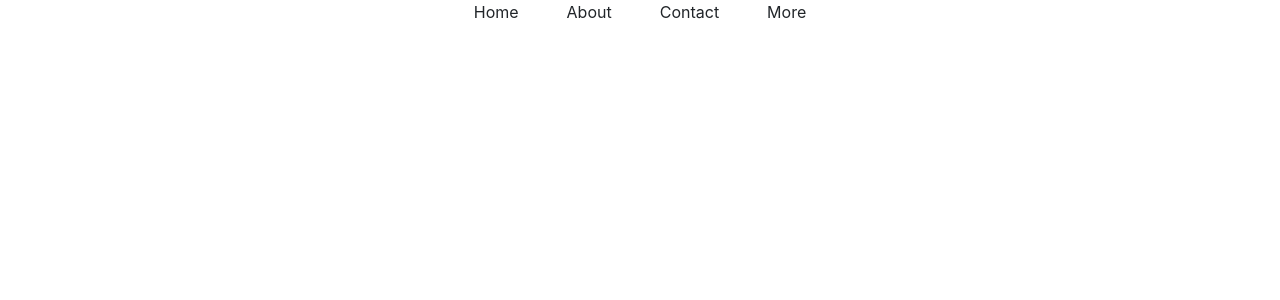
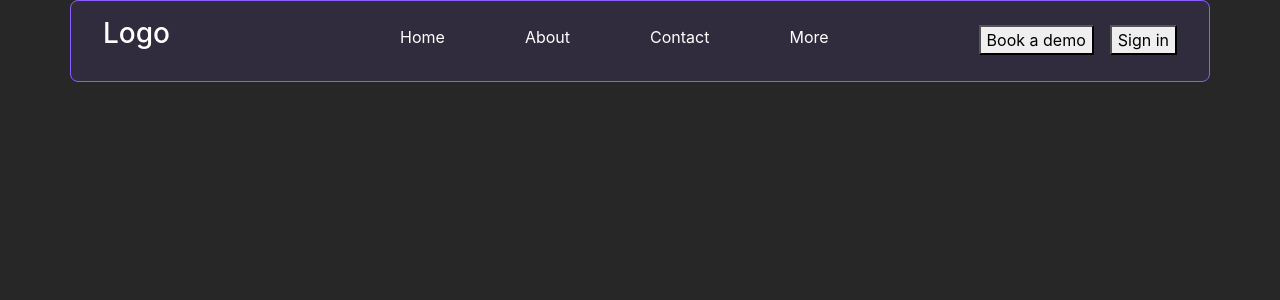
Before and after one commit to Professor-codes/REACT-MERN, a React (Create React App) app in the folder demo/: page / in a window 1280 px wide. Shown: the top 300 px of the page. Built offline with nearby package versions, Linux system fonts and the light colour scheme.

Commit message:
Named export & Default export

```diff
--- a/demo/src/App.css
+++ b/demo/src/App.css
@@ -0,0 +1,41 @@
+body {
+  color: rgb(255, 255, 255);
+  background-color: rgb(39, 39, 39);
+}
+
+.container {
+  padding: 1rem 2rem;
+  border-radius: 8px;
+  border: 1px solid rgb(139, 93, 255);
+  background-color: rgba(139, 93, 255, 0.1);
+}
+
+nav {
+  padding-top: 0.5rem;
+  position: relative;
+  left: 3rem;
+}
+
+ul {
+  gap: 5rem;
+}
+
+.explore {
+  padding-top: 0.5rem;
+}
+
+.explore button{
+  margin-left: 1rem;
+}
+
+@media (min-width: 1400px) {
+
+  .container,
+  .container-lg,
+  .container-md,
+  .container-sm,
+  .container-xl,
+  .container-xxl {
+    max-width: 1520px;
+  }
+}
--- a/demo/src/App.js
+++ b/demo/src/App.js
@@ -2,15 +2,26 @@ import './App.css';
 
 function App() {
   return (
-    <div className="container">
-      <nav>
-        <ul className='d-flex list-unstyled gap-5 justify-content-center'>
+    <div className='container'>
+      <header className='header d-flex justify-content-between'>
+
+        <h3>Logo</h3>
+
+        <nav className=''>
+          <ul className='d-flex list-unstyled justify-content-center'>
             <li>Home</li>
             <li>About</li>
             <li>Contact</li>
             <li>More</li>
           </ul>
         </nav>
+
+        <div className='explore'>
+          <button>Book a demo</button>
+          <button>Sign in</button>
+        </div>
+
+      </header>
     </div>
   );
 }
--- /dev/null
+++ b/demo/src/PageTwo.mjs
@@ -0,0 +1,6 @@
+// Importing the default export and named exports
+import multiply, { add, subtract } from './PageOne.mjs';
+
+console.log(add(2, 3));
+console.log(subtract(5, 2));
+console.log(multiply(4, 5));
```
Also changed, not shown: demo/src/PageOne.mjs (added, +15 -0 lines). Lines whose indentation alone changed are shown as unchanged.
